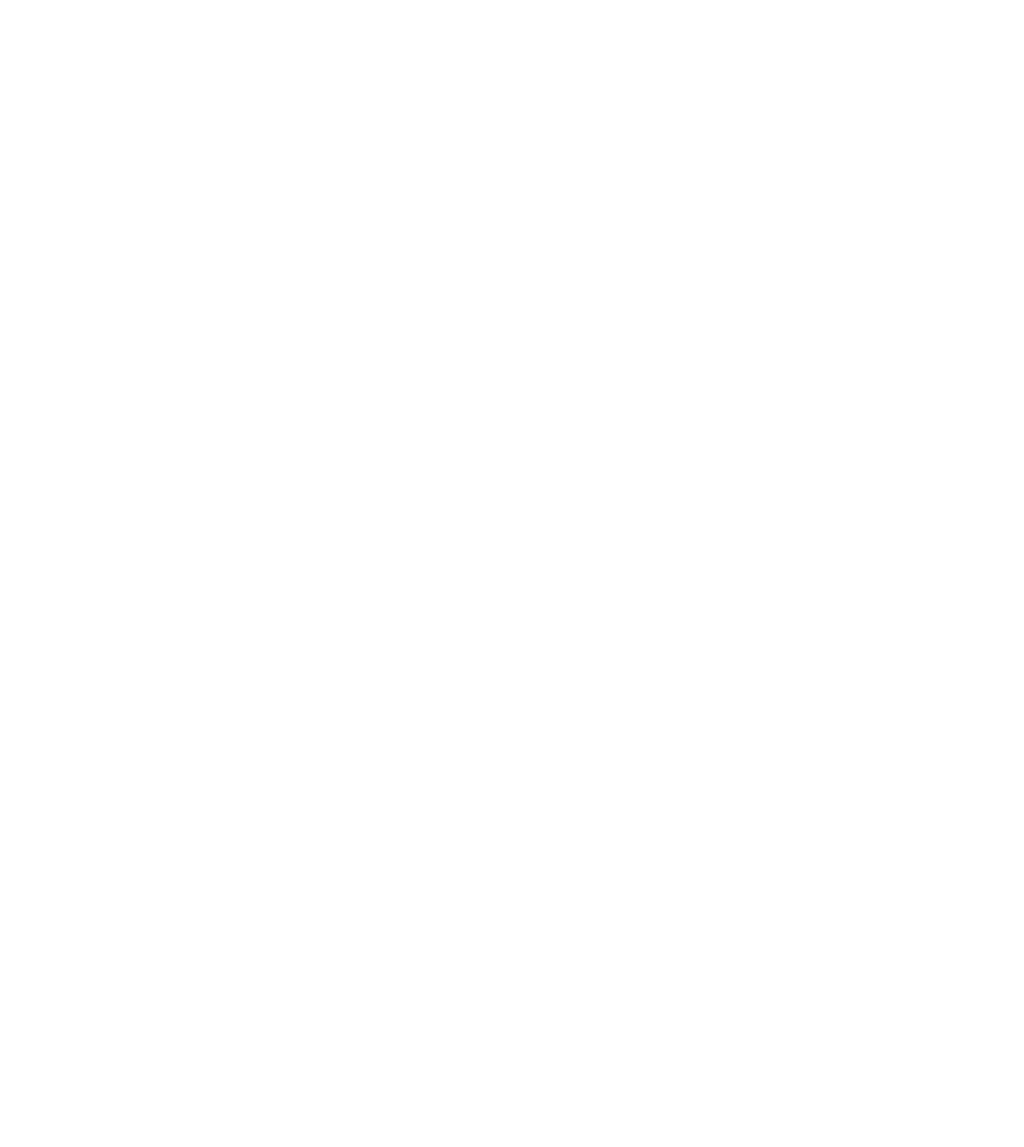
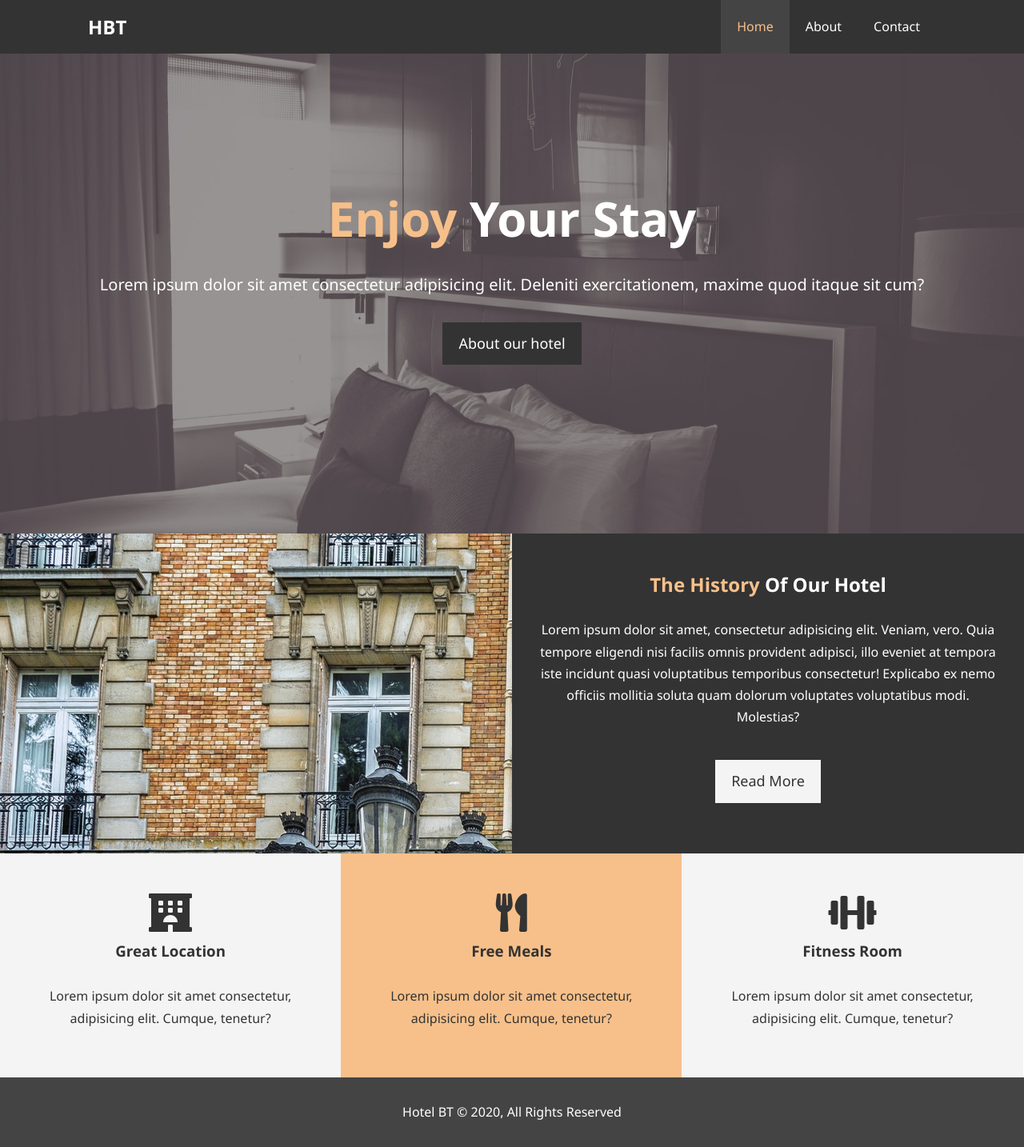
Before and after one commit to TheFry/html_css_class, a plain HTML site: page hotel/index.html in a window 1280 px wide. Shown: the whole page at 80% size. Before the commit the page ends 800 px from the top, so only its background shows below. Drawn offline with Linux system fonts and the light colour scheme.

Commit message:
Finished Hotel Project

```diff
--- /dev/null
+++ b/hotel/css/style.css
@@ -0,0 +1,279 @@
+/* Reset */
+*{
+  margin: 0;
+  padding: 0;
+  box-sizing: border-box;
+}
+
+
+/* Main Styling */
+
+html,body{
+  font-family: 'Segoe UI', Tahoma, Geneva, Verdana, sans-serif;
+  line-height: 1.7em;
+}
+
+a{
+  color: #333;
+  text-decoration: none;
+}
+
+h1,h2,h3{
+  padding-bottom: 20px;
+}
+
+p{
+  margin: 10px 0;
+}
+
+/* Utilities */
+.container{
+  margin: auto;
+  max-width: 1100px;
+  overflow: auto;
+  padding: 0 20px;
+}
+
+.clr{
+  clear: both;
+}
+
+.l-heading{
+  font-size: 40px;
+}
+
+.py1{ padding: 10px 0; }
+.py2{ padding: 20px 0; }
+.py3{ padding: 30px 0; }
+
+.text-primary{
+  color: #f7c08a;
+}
+
+.lead{
+  font-size: 20px;
+}
+
+.btn{
+  display: inline-block;
+  color: white;
+  font-size: 18px;
+  color: #fff;
+  background: #333;
+  padding: 13px 20px;
+  border: none;
+  cursor: pointer;
+}
+
+.btn:hover{
+  background:#f7c08a;
+  color: #333;
+}
+
+#test{
+  color: white;;
+  background-color: black;
+}
+.btn-light{
+  background: #f4f4f4;
+  color: #333;
+}
+
+.bg-dark{
+  background: #333;
+  color: #fff;
+}
+
+.bg-light{
+  background: #f4f4f4;
+  color: #333;
+}
+
+.bg-primary{
+  color: #333;
+  background: #f7c08a;
+}
+
+
+/* Navbar */
+#navbar{
+  background: #333;
+  color: #fff;
+  overflow: auto;
+}
+
+#navbar a{
+  color: white;
+}
+
+
+#navbar h1 {
+  float: left;
+  padding-top: 20px;;
+}
+
+#navbar ul{
+  float: right;
+  list-style: none;
+}
+
+#navbar ul li{
+  float: left;
+}
+
+#navbar ul li a{
+  display: block;
+  padding: 20px;
+  text-align: center;
+
+}
+
+#navbar ul li a:hover,
+#navbar ul li a.current{
+  background: #444;
+  color: #f7c08a;
+}
+
+
+/* Showcase */
+#showcase{
+  background: url('../img/showcase.jpg') no-repeat center center/cover;
+  height: 600px;
+}
+
+#showcase .showcase-content{
+  color: #fff;
+  text-align: center;
+  padding-top: 170px;
+}
+
+#showcase .showcase-content h1{
+  font-size: 60px;;
+  line-height: 1.2em;
+}
+
+#showcase .showcase-content p{
+  padding-bottom: 20px;
+  line-height: 1.7em;
+}
+
+
+/* Home Info */
+#home-info{
+  height: 400px;
+}
+
+#home-info .info-img{
+  float: left;
+  width: 50%;
+  background: url(../img/photo-1.jpg) no-repeat;
+  min-height: 100%;;
+}
+
+#home-info .info-content{
+  float: right;
+  width: 50%;
+  height: 100%;
+  text-align: center;
+  padding: 50px 30px;
+  overflow: hidden;
+}
+
+#home-info .info-content p{
+  padding-bottom: 30px;
+}
+
+
+/* Features */
+.box{
+  float: left;
+  width: 33.3%;
+  padding: 50px;
+  text-align: center;
+}
+
+.box i{
+  margin-bottom: 10px;;
+}
+
+
+/* About Info */
+#about-info .info-right{
+  float: right;
+  width: 50%;
+  min-height: 100%;
+}
+
+#about-info .info-right img{
+  width: 70%;
+  display: block;
+  margin: auto;
+  border-radius: 50%;
+}
+
+#about-info .info-left{
+  float: left;
+  width: 50%;
+  min-height: 100%;
+}
+
+
+/* Testimonials */
+#testimonials{
+  height: 600px;
+  background: url(../img/test-bg.jpg) no-repeat center center/cover;
+  padding-top: 100px;
+}
+
+#testimonials h2{
+  color: #fff;
+  text-align: center;
+  padding-bottom: 40px;;
+}
+
+#testimonials .testimonial{
+  padding: 20px;
+  margin-bottom: 40px;
+  border-radius: 5px;
+  opacity: 0.9;
+}
+
+#testimonials .testimonial img{
+  width: 100px;
+  float: left;
+  margin-right: 20px;
+  border-radius: 50%;
+}
+
+/* Contact Form */
+#contact-form .form-group{
+  margin-bottom: 20px;
+}
+
+#contact-form label{
+  display: block;
+  margin-bottom: 5px;
+}
+
+#contact-form input,
+#contact-form textarea{
+  width: 100%;
+  padding: 10px;
+  border: 1px #ddd solid;
+}
+
+#contact-form textarea{
+  height: 200px;
+}
+#contact-form input:focus,
+#contact-form textarea:focus{
+  outline: none;
+  border-color: #f7c08a;
+}
+
+#main-footer{
+  text-align: center;
+  background: #444;
+  color: white;
+  padding: 20px;
+}
--- a/hotel/index.html
+++ b/hotel/index.html
@@ -3,9 +3,70 @@
 <head>
   <meta charset="UTF-8">
   <meta name="viewport" content="width=device-width, initial-scale=1.0">
-  <title>Document</title>
+  <meta name="description" content="Welcome to the most extraordinary hotel in Boston Massachusetts">
+  <link rel="stylesheet" href="./css/style.css">
+  <link rel="stylesheet" href="https://use.fontawesome.com/releases/v5.13.1/css/all.css" integrity="sha384-xxzQGERXS00kBmZW/6qxqJPyxW3UR0BPsL4c8ILaIWXva5kFi7TxkIIaMiKtqV1Q" crossorigin="anonymous">
+  <title>Hotel BT | Welcome</title>
 </head>
 <body>
+  <header>
+    <nav id="navbar">
+      <div class="container">
+        <h1 class="logo"> <a href="index.html">HBT</a></h1>
+        <ul>
+          <li><a class="current" href="index.html">Home</a></li>
+          <li><a href="about.html">About</a></li>
+          <li><a href="contact.html">Contact</a></li>
+        </ul>
+      </div>
+    </nav>
+
+    <div id="showcase">
+      <div class="container">
+        <div class="showcase-content">
+          <h1><span class="text-primary">Enjoy</span> Your Stay</h1>
+          <p class="lead">Lorem ipsum dolor sit amet consectetur adipisicing elit. Deleniti exercitationem, maxime quod itaque sit cum?</p>
+          <a class="btn" href="about.html">About our hotel</a>
+        </div>
+      </div>
+    </div>
+  </header>
+
+  <section id="home-info" class="bg-dark">
+    <div class="info-img"></div>
+    <div class="info-content">
+      <h2><span class="text-primary">The History</span> Of Our Hotel</h2>
+      <p>
+        Lorem ipsum dolor sit amet, consectetur adipisicing elit. Veniam, vero. Quia tempore eligendi nisi facilis omnis provident adipisci, illo eveniet at tempora iste incidunt quasi voluptatibus temporibus consectetur! Explicabo ex nemo officiis mollitia soluta quam dolorum voluptates voluptatibus modi. Molestias?
+      </p>
+      <a href="about.html" class="btn btn-light">Read More</a>
+    </div>
+  </section>
+  <section id="features">
+    <div class="box bg-light">
+      <i class="fas fa-hotel fa-3x"></i>
+      <h3>Great Location</h3>
+      <p>Lorem ipsum dolor sit amet consectetur, adipisicing elit. Cumque, tenetur?</p>
+    </div>
+
+    <div class="box bg-primary">
+      <i class="fas fa-utensils fa-3x"></i>
+      <h3>Free Meals</h3>
+      <p>Lorem ipsum dolor sit amet consectetur, adipisicing elit. Cumque, tenetur?</p>
+    </div>
+
+    <div class="box bg-light">
+      <i class="fas fa-dumbbell fa-3x"></i>
+      <h3>Fitness Room</h3>
+      <p>Lorem ipsum dolor sit amet consectetur, adipisicing elit. Cumque, tenetur?</p>
+    </div>
+  </section>
+
+  <div class="clr"></div>
+  <footer id="main-footer">
+    <p>Hotel BT &copy; 2020, All Rights Reserved</p>
+  </footer>
+
 
 </body>
 </html>
```
Also changed, not shown: hotel/about.html (added, +58 -0 lines), hotel/contact.html (added, +78 -0 lines).
